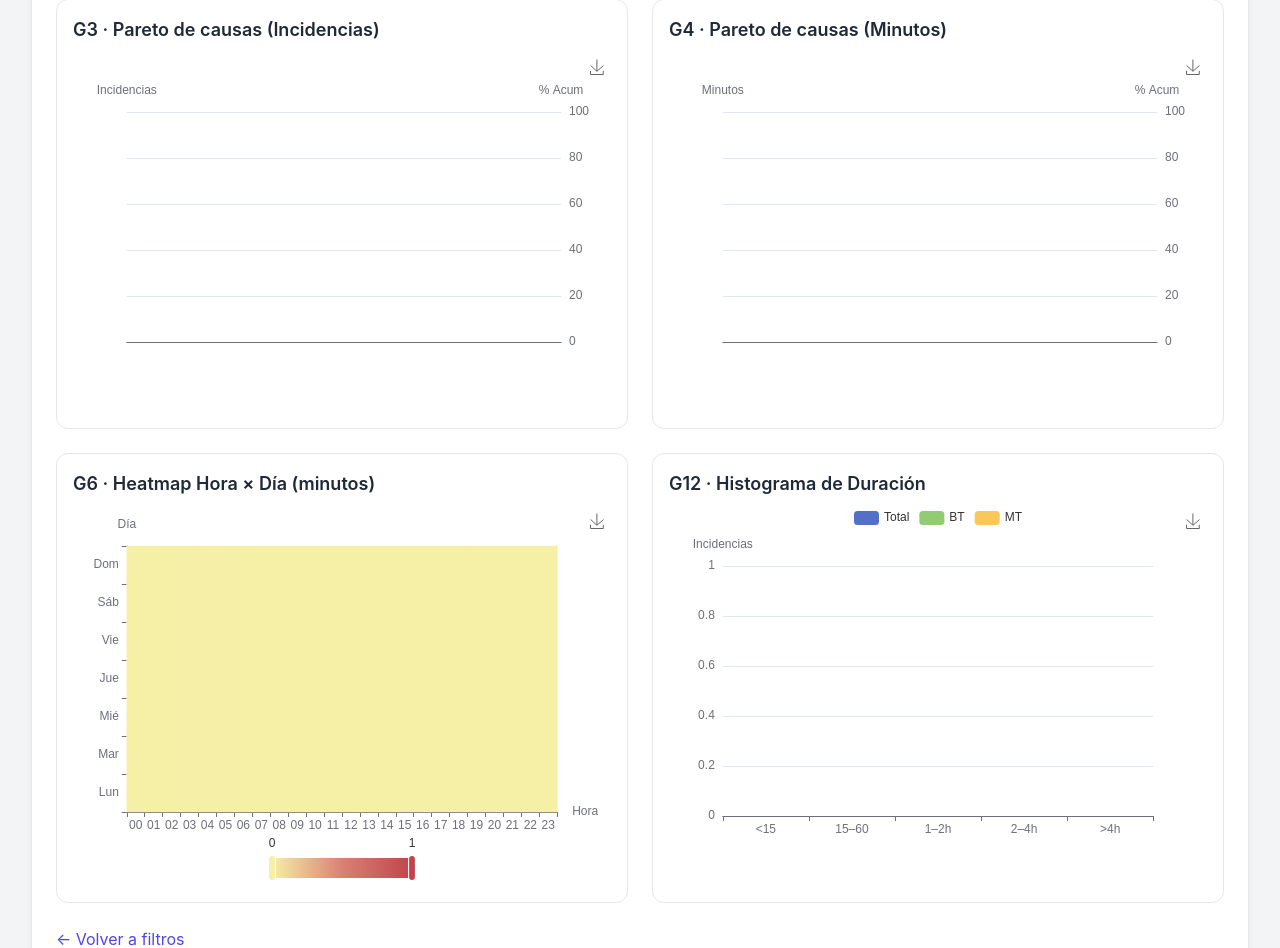
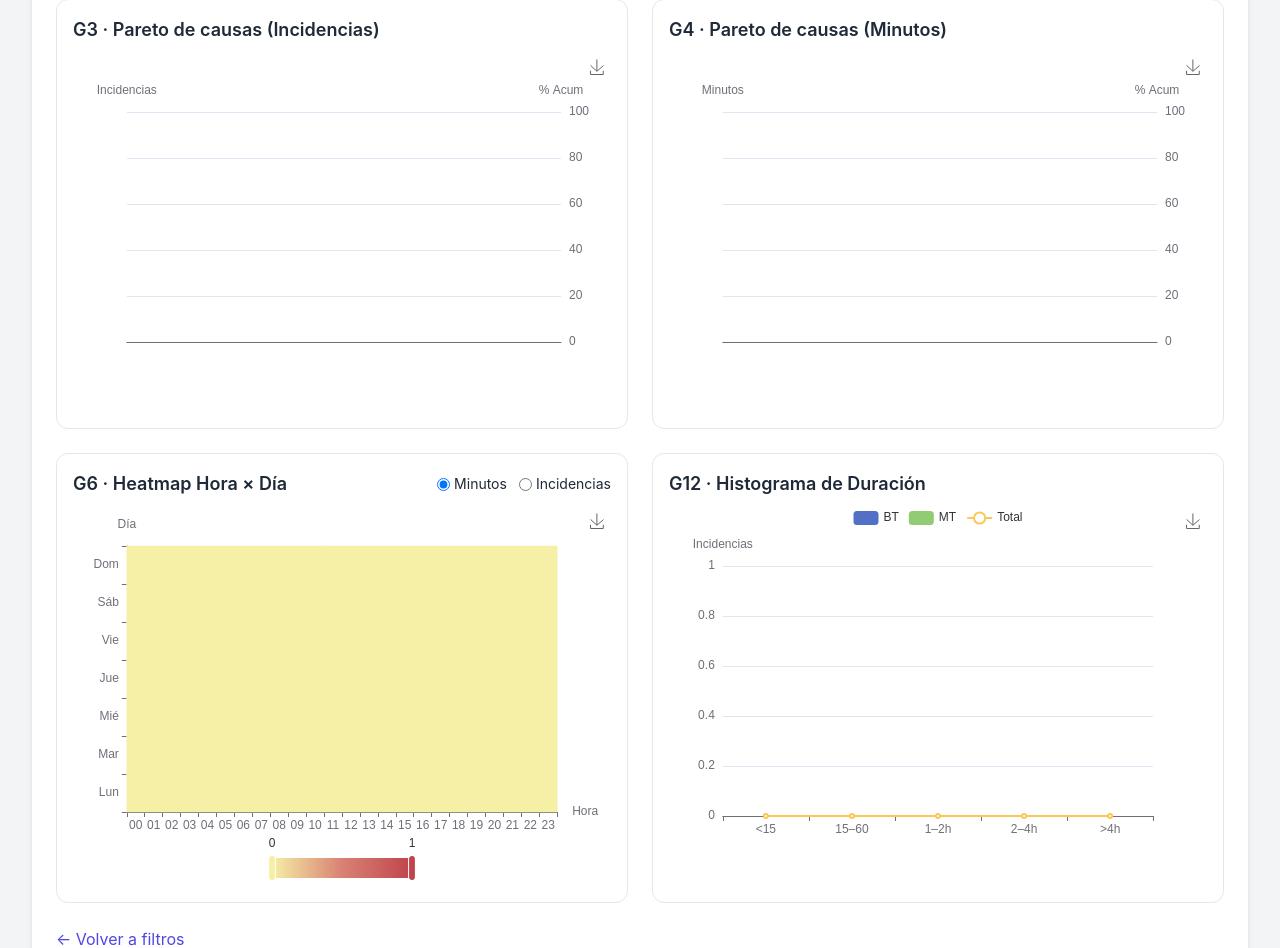
Before and after one commit to MaharBa264/AnalizadorIncidencias, a Flask app: page /graficos in a window 1280 px wide. Shown: the part 899-1847 px from the top of the page. Run offline with Flask 3, Linux system fonts and the light colour scheme; a user stored in the database is signed in; data that the repository does not hold is empty; some libraries are stand-ins or nearby versions.

Commit message:
Graficos mejorados

```diff
--- a/analizador/templates/graficos.html
+++ b/analizador/templates/graficos.html
@@ -51,7 +51,19 @@
       <div id="chart_g4" style="height: 360px;"></div>
     </div>
     <div class="p-4 rounded-xl border bg-white">
-      <div class="text-lg font-semibold mb-2">G6 · Heatmap Hora × Día (minutos)</div>
+      <div class="flex items-center justify-between mb-2">
+        <div class="text-lg font-semibold">G6 · Heatmap Hora × Día</div>
+        <div class="flex items-center gap-3 text-sm">
+          <label class="inline-flex items-center gap-1">
+            <input type="radio" name="g6metric" value="minutos" checked>
+            <span>Minutos</span>
+          </label>
+          <label class="inline-flex items-center gap-1">
+            <input type="radio" name="g6metric" value="incidencias">
+            <span>Incidencias</span>
+          </label>
+        </div>
+      </div>
       <div id="chart_g6" style="height: 380px;"></div>
     </div>
     <div class="p-4 rounded-xl border bg-white">
@@ -176,11 +188,15 @@
   fetch(`/api/graficos/pareto_causas?metric=minutos&${q.toString()}`).then(r=>r.json()).then(d=>{
     g4.setOption({ xAxis: [{ data: d.categories }], series: [ {data:d.values}, {data:d.acumulada_pct} ] });
   });
-   // G6 — Heatmap hora×día
+// G6 — Heatmap hora×día con switch de métrica
+  const g6metricRadios = Array.from(document.querySelectorAll('input[name="g6metric"]'));
+  let g6Metric = 'minutos';
+
   g6.setOption({
     tooltip: { position: 'top', formatter: (p)=>{
       const v = p.data && p.data[2] || 0;
-      return `${p.marker} ${p.name}<br/>Valor: ${Intl.NumberFormat('es-AR', {maximumFractionDigits:2}).format(v)}`;
+      const label = (g6Metric === 'incidencias') ? 'Incidencias' : 'Minutos';
+      return `${p.marker} ${p.name}<br/>${label}: ${Intl.NumberFormat('es-AR', {maximumFractionDigits:2}).format(v)}`;
     }},
     grid: { height: '70%', top: 40 },
     toolbox: { feature: { saveAsImage: {} } },
@@ -213,7 +229,10 @@
     }]
   });
 
-  fetch(`/api/graficos/heatmap_horadia?${q.toString()}`)
+  function loadG6(){
+    const qq = new URLSearchParams(q.toString());
+    qq.set('metric', g6Metric);
+    fetch(`/api/graficos/heatmap_horadia?${qq.toString()}`)
       .then(r=>r.json())
       .then(d=>{
         g6.setOption({
@@ -222,17 +241,29 @@
           visualMap: { max: Math.max(1, d.max) }
         });
       });
-      // G12 — Histograma de duración (Total/BT/MT)
+  }
+
+  // listeners del switch
+  g6metricRadios.forEach(r=> r.addEventListener('change', (e)=>{
+    g6Metric = e.target.value;
+    loadG6();
+  }));
+
+  // carga inicial
+  loadG6();
+
+  // G12 — Histograma de duración apilado (BT/MT) + línea Total
+
   g12.setOption({
     tooltip: { trigger: 'axis' },
     toolbox: { feature: { saveAsImage: {} } },
-    legend: { data: ['Total','BT','MT'] },
+    legend: { data: ['BT','MT','Total'] },
     xAxis: { type: 'category', data: [] },
     yAxis: { type: 'value', name: 'Incidencias' },
     series: [
-      { name: 'Total', type: 'bar', data: [] },
-      { name: 'BT', type: 'bar', data: [] },
-      { name: 'MT', type: 'bar', data: [] }
+      { name: 'BT', type: 'bar', stack: 'niveles', data: [] },
+      { name: 'MT', type: 'bar', stack: 'niveles', data: [] },
+      { name: 'Total', type: 'line', data: [] }
     ]
   });
 
@@ -241,7 +272,7 @@
     .then(d=>{
       g12.setOption({
         xAxis: { data: d.categories },
-        series: [ {data: d.total}, {data: d.BT}, {data: d.MT} ]
+        series: [ {data: d.BT}, {data: d.MT}, {data: d.total} ]
       });
     });
 })();
```
Lines whose indentation alone changed are shown as unchanged.
